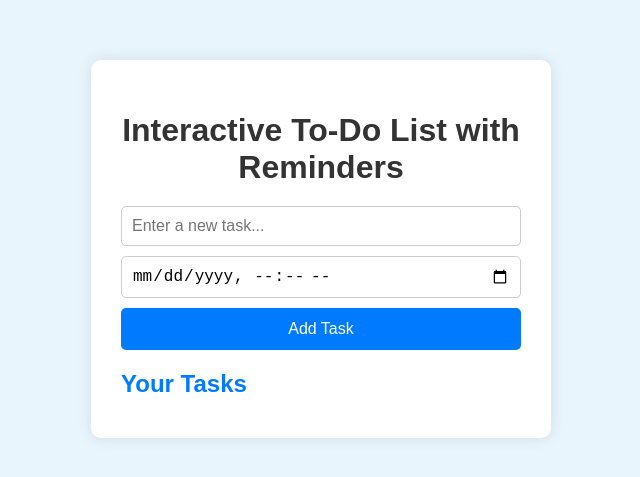
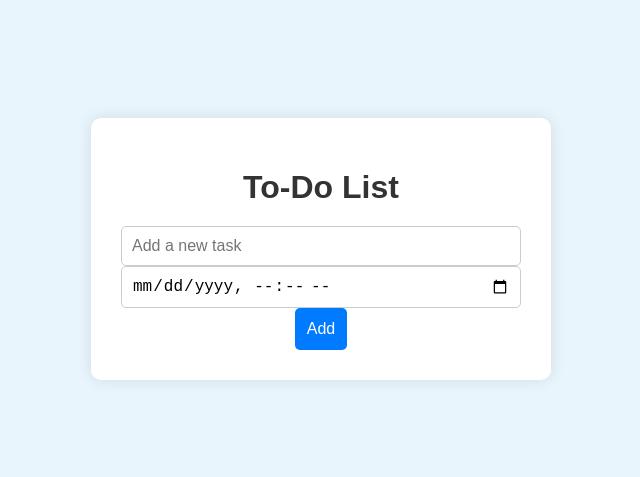
Before and after one commit to da-nnn/s, a plain HTML site: page assignment/reminder/index.html in a window 1280 px wide. Shown: the part 151-628 px from the top of the page, without its empty margins (319-959 px from the left). Drawn offline with Linux system fonts and the light colour scheme.

Commit message:
Update index.html

```diff
--- a/assignment/reminder/index.html
+++ b/assignment/reminder/index.html
@@ -3,26 +3,19 @@
 <head>
     <meta charset="UTF-8">
     <meta name="viewport" content="width=device-width, initial-scale=1.0">
-    <title>Interactive To-Do List with Reminders</title>
+    <title>Enhanced To-Do List</title>
     <link rel="stylesheet" href="styles.css">
 </head>
 <body>
     <div class="container">
-        <h1>Interactive To-Do List with Reminders</h1>
-
-        <!-- Input Section -->
-        <div class="input-section">
-            <input type="text" id="new-task" placeholder="Enter a new task..." required>
-            <input type="datetime-local" id="task-reminder" placeholder="Set a reminder...">
-            <button id="add-task-btn">Add Task</button>
-        </div>
-
-        <!-- To-Do List Section -->
-        <div class="todo-section">
-            <h2>Your Tasks</h2>
-            <ul id="task-list"></ul>
-        </div>
+        <h1>To-Do List</h1>
+        <form id="task-form">
+            <input type="text" id="new-task" placeholder="Add a new task" required>
+            <input type="datetime-local" id="task-time" required>
+            <button type="submit">Add</button>
+        </form>
+        <ul id="task-list"></ul>
     </div>
-    <script src="scripts.js"></script>
+    <script src="script.js"></script>
 </body>
 </html>
```
